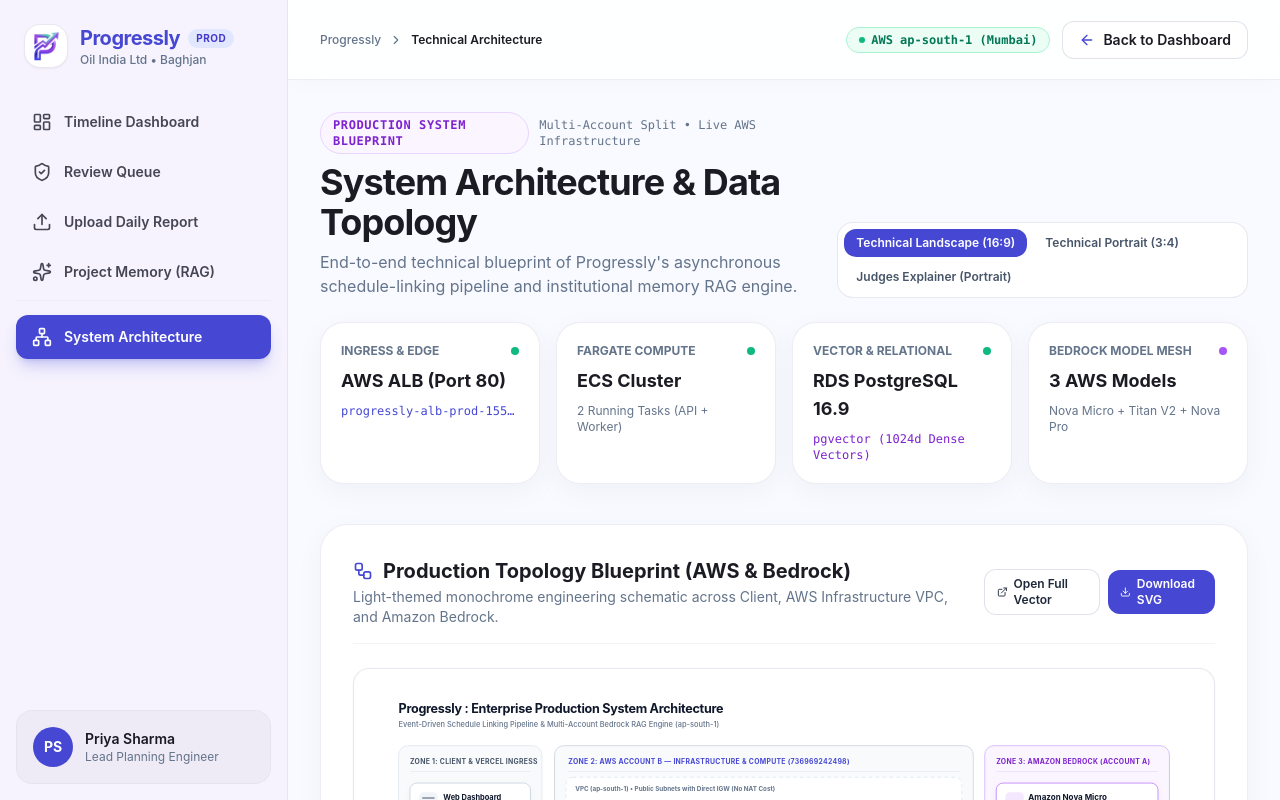
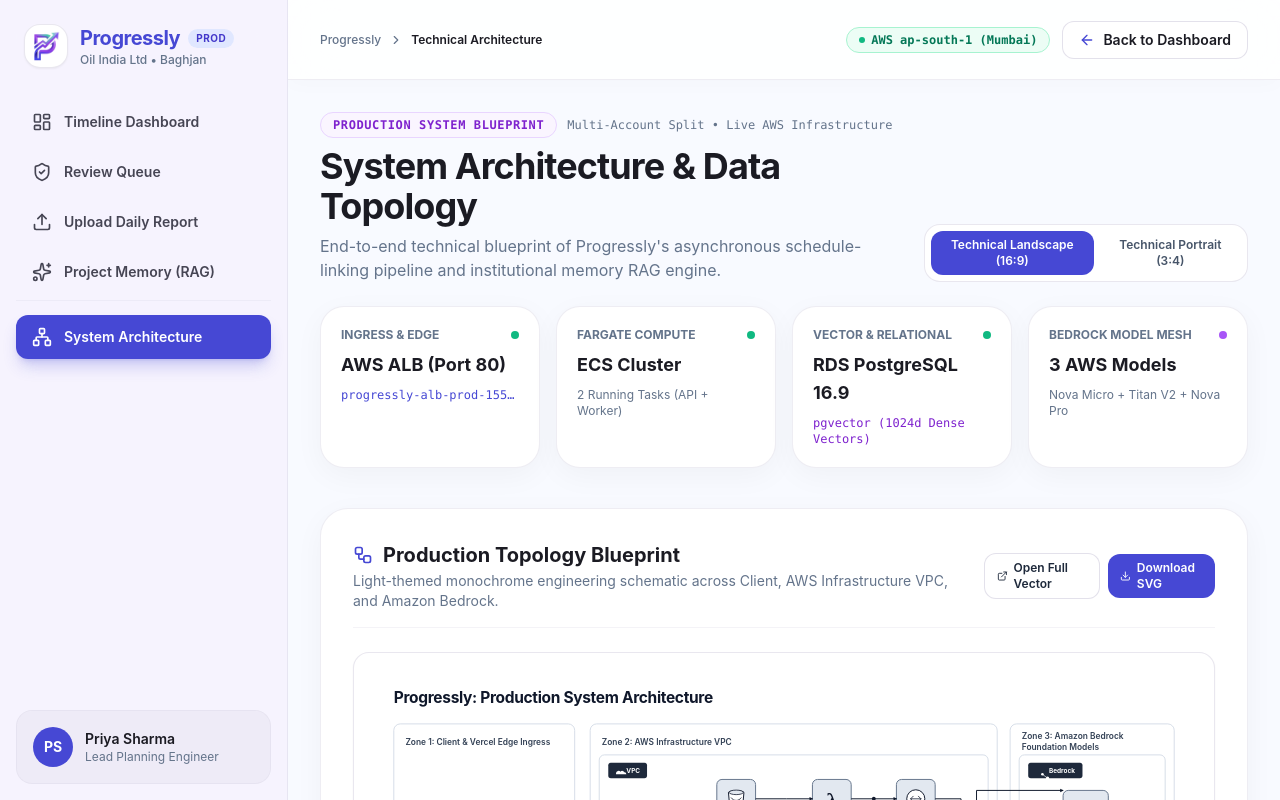
Before and after one commit to atharvabaodhankar/Progressly, a Next.js app in the folder frontend/: page /architecture in a window 1280 px wide. Shown: the top 800 px of the page. Built offline with nearby package versions, Linux system fonts and the light colour scheme.

Commit message:
feat: match technical 16:9 monochrome architecture diagram layout with zero spelling errors

```diff
--- a/frontend/src/app/architecture/page.tsx
+++ b/frontend/src/app/architecture/page.tsx
@@ -45,7 +45,7 @@
   const [activeFlow, setActiveFlow] = useState<'ingestion' | 'memory'>('ingestion');
   const [activeStep, setActiveStep] = useState<number>(0);
   const [mobileMenuOpen, setMobileMenuOpen] = useState(false);
-  const [diagramOrientation, setDiagramOrientation] = useState<'landscape' | 'portrait' | 'explainer'>('landscape');
+  const [diagramOrientation, setDiagramOrientation] = useState<'landscape' | 'portrait'>('landscape');
 
   const ingestionSteps = [
     {
@@ -329,10 +329,10 @@
               </div>
 
               {/* Diagram Format Controls */}
-              <div className="bg-white p-1.5 rounded-2xl border border-[#C7C4D7]/40 shadow-xs flex flex-wrap items-center gap-1.5 self-start md:self-auto">
+              <div className="bg-white p-1.5 rounded-2xl border border-[#C7C4D7]/40 shadow-xs flex items-center gap-1.5 self-start md:self-auto">
                 <button
                   onClick={() => setDiagramOrientation('landscape')}
-                  className={`px-3 py-1.5 rounded-xl text-xs font-semibold transition ${
+                  className={`px-3.5 py-1.5 rounded-xl text-xs font-semibold transition ${
                     diagramOrientation === 'landscape'
                       ? 'bg-[#4648D4] text-white shadow-xs'
                       : 'text-slate-600 hover:bg-slate-100'
@@ -342,23 +342,13 @@
                 </button>
                 <button
                   onClick={() => setDiagramOrientation('portrait')}
-                  className={`px-3 py-1.5 rounded-xl text-xs font-semibold transition ${
+                  className={`px-3.5 py-1.5 rounded-xl text-xs font-semibold transition ${
                     diagramOrientation === 'portrait'
                       ? 'bg-[#4648D4] text-white shadow-xs'
                       : 'text-slate-600 hover:bg-slate-100'
                   }`}
                 >
                   Technical Portrait (3:4)
-                </button>
-                <button
-                  onClick={() => setDiagramOrientation('explainer')}
-                  className={`px-3 py-1.5 rounded-xl text-xs font-semibold transition ${
-                    diagramOrientation === 'explainer'
-                      ? 'bg-[#4648D4] text-white shadow-xs'
-                      : 'text-slate-600 hover:bg-slate-100'
-                  }`}
-                >
-                  Judges Explainer (Portrait)
                 </button>
               </div>
             </div>
@@ -413,28 +403,16 @@
               <div>
                 <h2 className="text-xl font-bold text-[#1B1B23] flex items-center gap-2.5">
                   <Workflow className="w-5 h-5 text-[#4648D4]" />
-                  <span>
-                    {diagramOrientation === 'explainer'
-                      ? 'Executive Concept Explainer (Judge-Friendly Overview)'
-                      : 'Production Topology Blueprint (AWS & Bedrock)'}
-                  </span>
+                  <span>Production Topology Blueprint</span>
                 </h2>
                 <p className="text-xs sm:text-sm text-[#64748B] mt-0.5">
-                  {diagramOrientation === 'explainer'
-                    ? 'High-level conceptual overview explaining how unstructured site notes are transformed into verified schedule updates.'
-                    : 'Light-themed monochrome engineering schematic across Client, AWS Infrastructure VPC, and Amazon Bedrock.'}
+                  Light-themed monochrome engineering schematic across Client, AWS Infrastructure VPC, and Amazon Bedrock.
                 </p>
               </div>
 
               <div className="flex items-center gap-2">
                 <a
-                  href={
-                    diagramOrientation === 'landscape'
-                      ? '/architecture-landscape.svg'
-                      : diagramOrientation === 'portrait'
-                      ? '/architecture-portrait.svg'
-                      : '/progressly-explainer-minimal.svg'
-                  }
+                  href={diagramOrientation === 'landscape' ? '/architecture-landscape.svg' : '/architecture-portrait.svg'}
                   target="_blank"
                   rel="noopener noreferrer"
                   className="flex items-center gap-1.5 px-3 py-1.5 rounded-xl bg-white border border-[#C7C4D7]/50 text-xs font-semibold text-slate-800 hover:border-[#4648D4] hover:text-[#4648D4] shadow-xs transition"
@@ -443,19 +421,11 @@
                   <span>Open Full Vector</span>
                 </a>
                 <a
-                  href={
-                    diagramOrientation === 'landscape'
-                      ? '/architecture-landscape.svg'
-                      : diagramOrientation === 'portrait'
-                      ? '/architecture-portrait.svg'
-                      : '/progressly-explainer-minimal.svg'
-                  }
+                  href={diagramOrientation === 'landscape' ? '/architecture-landscape.svg' : '/architecture-portrait.svg'}
                   download={
                     diagramOrientation === 'landscape'
                       ? 'progressly-architecture-landscape.svg'
-                      : diagramOrientation === 'portrait'
-                      ? 'progressly-architecture-portrait.svg'
-                      : 'progressly-explainer-portrait.svg'
+                      : 'progressly-architecture-portrait.svg'
                   }
                   className="flex items-center gap-1.5 px-3 py-1.5 rounded-xl bg-[#4648D4] text-white text-xs font-semibold shadow-xs hover:bg-[#3B3DC0] transition"
                 >
@@ -468,20 +438,10 @@
             {/* EMBEDDED CRISP VECTOR BLUEPRINT */}
             <div className="rounded-2xl border border-[#C7C4D7]/40 bg-[#FFFFFF] p-2 sm:p-4 shadow-sm flex items-center justify-center overflow-hidden">
               <img
-                src={
-                  diagramOrientation === 'landscape'
-                    ? '/architecture-landscape.svg'
-                    : diagramOrientation === 'portrait'
-                    ? '/architecture-portrait.svg'
-                    : '/progressly-explainer-minimal.svg'
-                }
+                src={diagramOrientation === 'landscape' ? '/architecture-landscape.svg' : '/architecture-portrait.svg'}
                 alt="Progressly System Architecture Light Monochrome Schematic"
                 className={`w-full h-auto object-contain rounded-lg ${
-                  diagramOrientation === 'landscape'
-                    ? 'max-h-[640px]'
-                    : diagramOrientation === 'portrait'
-                    ? 'max-h-[920px]'
-                    : 'max-h-[780px]'
+                  diagramOrientation === 'landscape' ? 'max-h-[640px]' : 'max-h-[920px]'
                 }`}
               />
             </div>
```
Also changed, not shown: frontend/public/architecture-landscape.svg.
